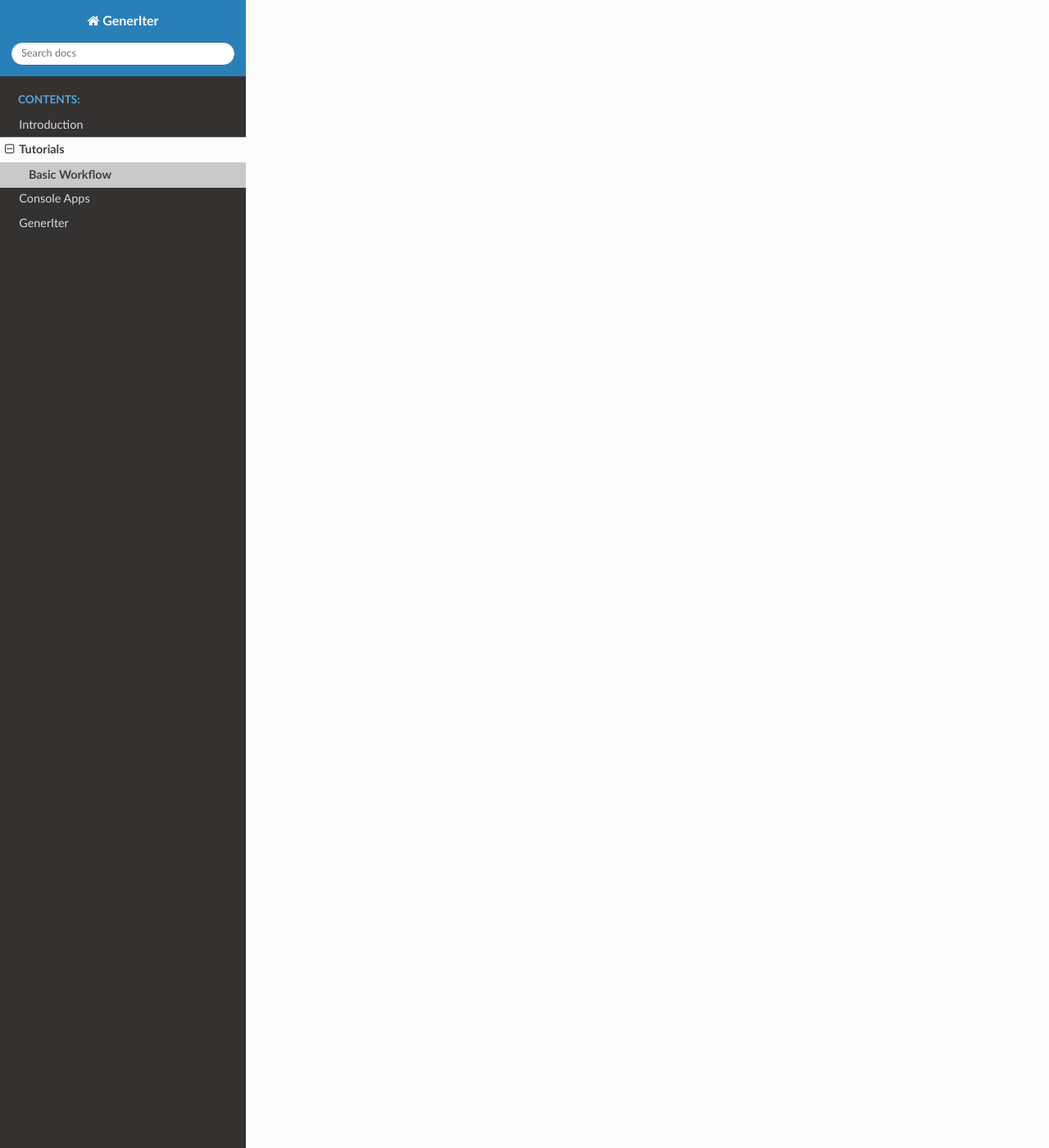
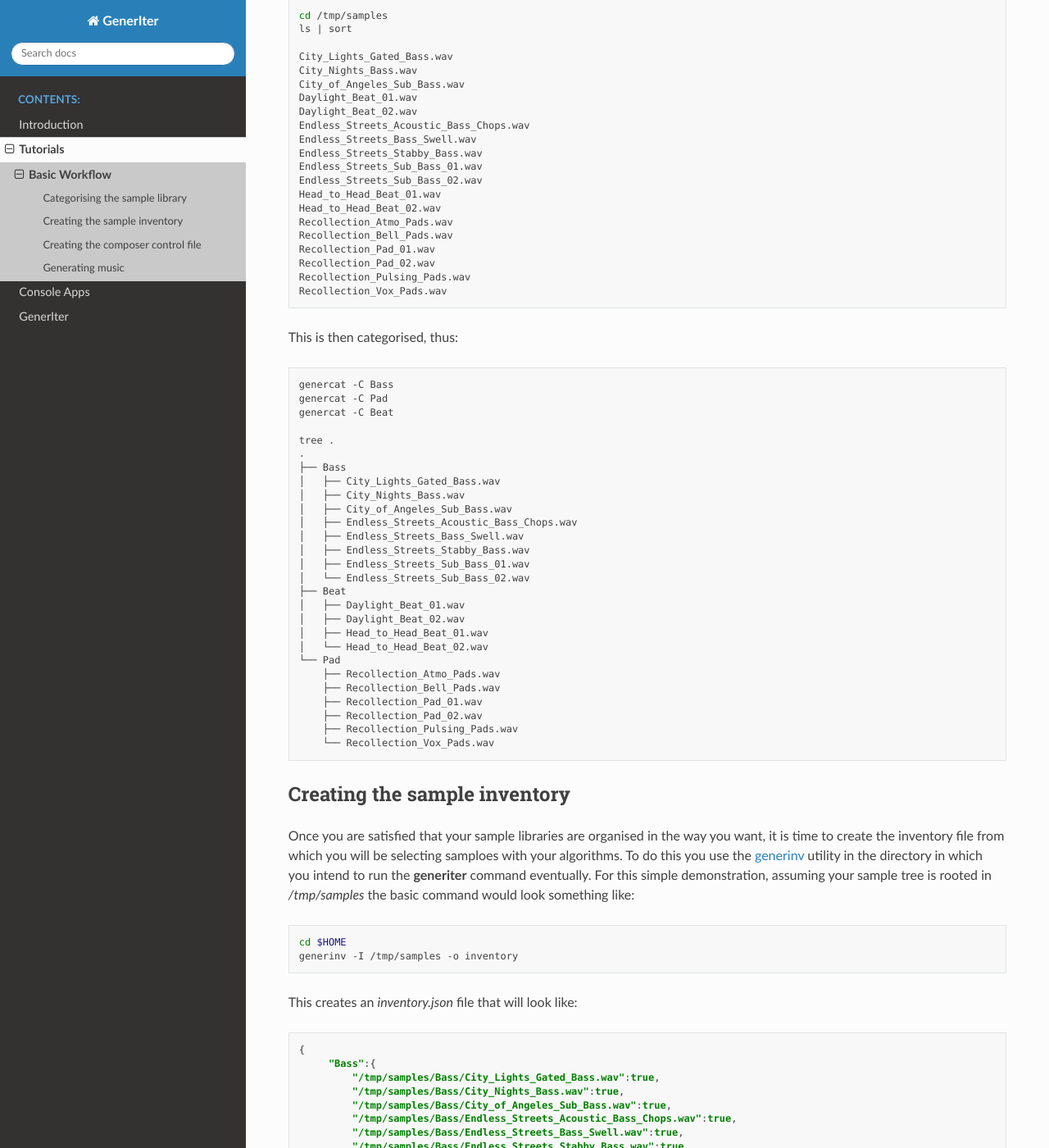
Before and after one commit to GridPresence/GenerIter, a Sphinx documentation site: the page built from docs/source/basic_workflow.rst, in a window 1280 px wide and 1400 px high, scrolled down 2184 px. Shown: the whole window at 82% size. Built offline with Sphinx 7.4.7 and the Read the Docs theme 2.0.0, drawn with Linux system fonts in a browser that asks for light colours; some of the changed text lies outside the part shown.

Commit message:
Added the second phase of the worked example.

```diff
--- a/docs/source/basic_workflow.rst
+++ b/docs/source/basic_workflow.rst
@@ -1,13 +1,23 @@
 Basic Workflow
 --------------
 
-The fundamental **GenerIter** workflow is illustrated in the diagram:
+The core **GenerIter** process is illustrated in the diagram:
 
 .. image:: images/generiter-workflow.png
    :alt: GenerIter workflow
 
 
-It assumes the composer starts with an unstructured set of samples in one or more directories. To make the most out of the inventory classification system, it helps if the samples are organised in subdirectories named after the categories the composer finds useful. These category names can be clompletely arbitrary, but for this illustration I am going to use musical voice/instrument category specifiers like "Drums", "Bass", "Synths", etc.
+The basic workflow breaks down into 4 phases:
+
+    #. Categorising the sample library
+    #. Creating the sample inventory
+    #. Creating the composer control file
+    #. Generating music
+
+Categorising the sample library
+^^^^^^^^^^^^^^^^^^^^^^^^^^^^^^^
+
+This first phase assumes the composer starts with an unstructured set of samples in one or more directories. To make the most out of the inventory classification system, it helps if the samples are organised in subdirectories named after the categories the composer finds useful. These category names can be clompletely arbitrary, but for this illustration I am going to use musical voice/instrument category specifiers like "Drums", "Bass", "Synths", etc.
 
 The good news is that these categories can be specified at any level in your sample tree and don't require the "Drums" samples, for example to all be in a single directory.
 
@@ -54,6 +64,113 @@ The key things to note are:
     #. The category string as it appears in the path is case-insensitive - e.g. *DRUMS*, *dRUms* or *drums* will each map to the *Drums* category when inventoried
     #. The filename of the sample file does not need to be unique because the reference will always be a full path.
 
+To illustrate this workflow with a worked example, I am going to create a very small sample library under `/tmp/samples`:
+
+.. code-block:: bash
+
+   cd /tmp/samples
+   ls | sort
+
+   City_Lights_Gated_Bass.wav
+   City_Nights_Bass.wav
+   City_of_Angeles_Sub_Bass.wav
+   Daylight_Beat_01.wav
+   Daylight_Beat_02.wav
+   Endless_Streets_Acoustic_Bass_Chops.wav
+   Endless_Streets_Bass_Swell.wav
+   Endless_Streets_Stabby_Bass.wav
+   Endless_Streets_Sub_Bass_01.wav
+   Endless_Streets_Sub_Bass_02.wav
+   Head_to_Head_Beat_01.wav
+   Head_to_Head_Beat_02.wav
+   Recollection_Atmo_Pads.wav
+   Recollection_Bell_Pads.wav
+   Recollection_Pad_01.wav
+   Recollection_Pad_02.wav
+   Recollection_Pulsing_Pads.wav
+   Recollection_Vox_Pads.wav
+
+This is then categorised, thus:
+
+.. code-block:: bash
+
+   genercat -C Bass
+   genercat -C Pad
+   genercat -C Beat
+
+   tree .
+   .
+   ├── Bass
+   │   ├── City_Lights_Gated_Bass.wav
+   │   ├── City_Nights_Bass.wav
+   │   ├── City_of_Angeles_Sub_Bass.wav
+   │   ├── Endless_Streets_Acoustic_Bass_Chops.wav
+   │   ├── Endless_Streets_Bass_Swell.wav
+   │   ├── Endless_Streets_Stabby_Bass.wav
+   │   ├── Endless_Streets_Sub_Bass_01.wav
+   │   └── Endless_Streets_Sub_Bass_02.wav
+   ├── Beat
+   │   ├── Daylight_Beat_01.wav
+   │   ├── Daylight_Beat_02.wav
+   │   ├── Head_to_Head_Beat_01.wav
+   │   └── Head_to_Head_Beat_02.wav
+   └── Pad
+       ├── Recollection_Atmo_Pads.wav
+       ├── Recollection_Bell_Pads.wav
+       ├── Recollection_Pad_01.wav
+       ├── Recollection_Pad_02.wav
+       ├── Recollection_Pulsing_Pads.wav
+       └── Recollection_Vox_Pads.wav
+
+
+
+
+Creating the sample inventory
+^^^^^^^^^^^^^^^^^^^^^^^^^^^^^
+
+Once you are satisfied that your sample libraries are organised in the way you want, it is time to create the inventory file from which you will be selecting samploes with your algorithms. To do this you use the generinv_ utility in the directory in which you intend to run the **generiter** command eventually. For this simple demonstration, assuming your sample tree is rooted in `/tmp/samples` the basic command would look something like:
+
+.. code-block:: bash
+
+   cd $HOME
+   generinv -I /tmp/samples -o inventory
+
+This creates an `inventory.json` file that will look like:
+
+.. code-block:: json
+
+   {
+        "Bass":{
+            "/tmp/samples/Bass/City_Lights_Gated_Bass.wav":true,
+	    "/tmp/samples/Bass/City_Nights_Bass.wav":true,
+	    "/tmp/samples/Bass/City_of_Angeles_Sub_Bass.wav":true,
+	    "/tmp/samples/Bass/Endless_Streets_Acoustic_Bass_Chops.wav":true,
+	    "/tmp/samples/Bass/Endless_Streets_Bass_Swell.wav":true,
+	    "/tmp/samples/Bass/Endless_Streets_Stabby_Bass.wav":true,
+	    "/tmp/samples/Bass/Endless_Streets_Sub_Bass_01.wav":true,
+	    "/tmp/samples/Bass/Endless_Streets_Sub_Bass_02.wav":true
+	    },
+	"Beat":{
+            "/tmp/samples/Beat/Daylight_Beat_01.wav":true,
+	    "/tmp/samples/Beat/Daylight_Beat_02.wav":true,
+	    "/tmp/samples/Beat/Head_to_Head_Beat_01.wav":true,
+	    "/tmp/samples/Beat/Head_to_Head_Beat_02.wav":true
+	},
+	"Pad":{
+	    "/tmp/samples/Pad/Recollection_Atmo_Pads.wav":true,
+	    "/tmp/samples/Pad/Recollection_Bell_Pads.wav":true,
+	    "/tmp/samples/Pad/Recollection_Pad_01.wav":true,
+	    "/tmp/samples/Pad/Recollection_Pad_02.wav":true,
+	    "/tmp/samples/Pad/Recollection_Pulsing_Pads.wav":true,
+	    "/tmp/samples/Pad/Recollection_Vox_Pads.wav":true
+	}
+    }
+
+Creating the composer control file
+^^^^^^^^^^^^^^^^^^^^^^^^^^^^^^^^^^
+
+Generating music
+^^^^^^^^^^^^^^^^
 
 .. _genercat: genercat_cli.html
 .. _generinv: generinv_cli.html
```
